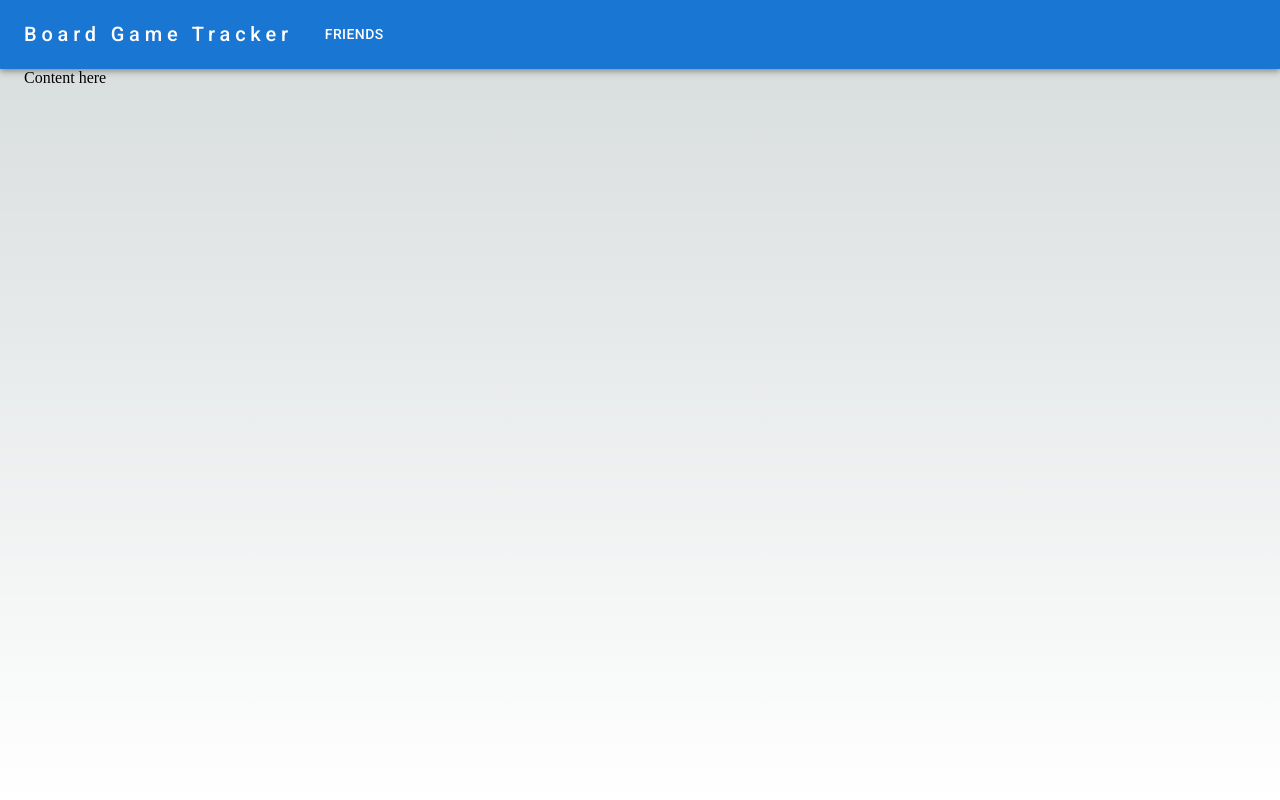
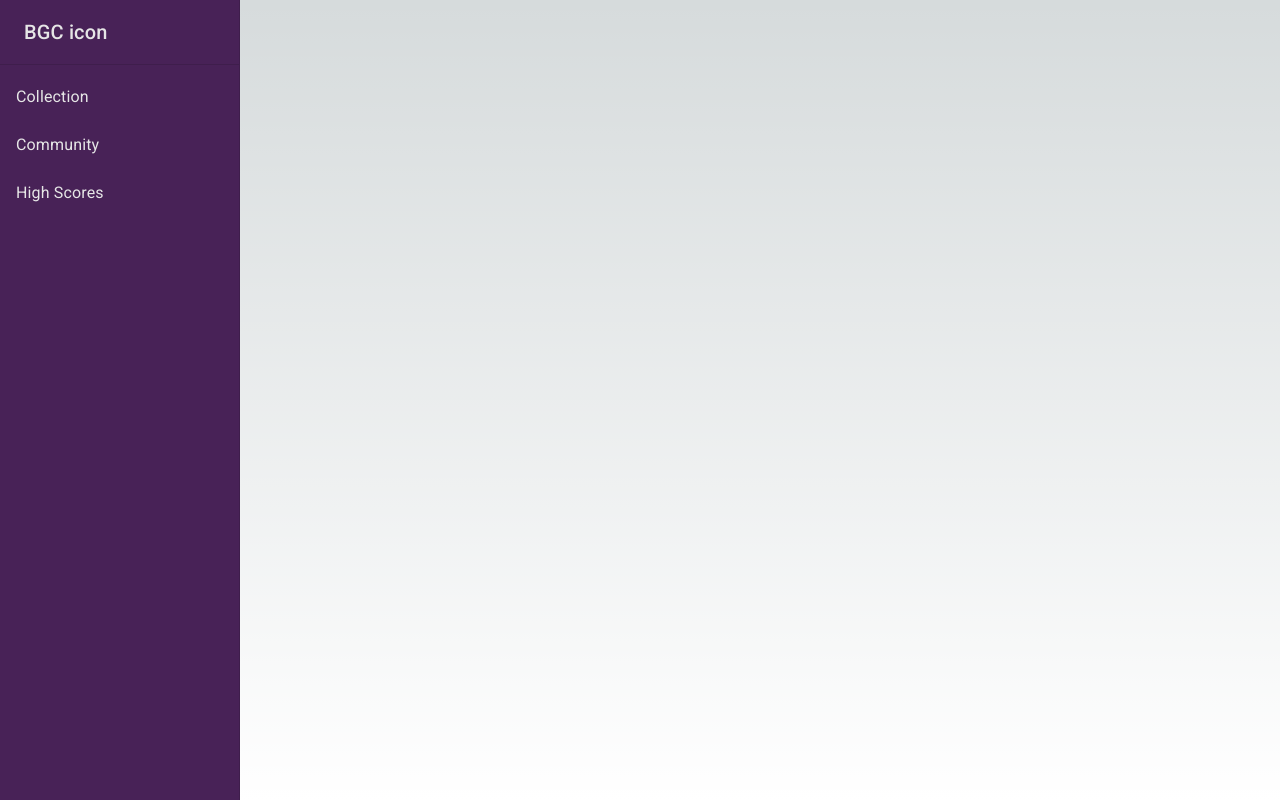
Before and after one commit to parkeralexjm/board-game-tracker, a Next.js app: page / in a window 1280 px wide. Built offline with nearby package versions, Linux system fonts and the light colour scheme.

Commit message:
Added sidebar and unlocked yarn.lock from imanage

```diff
--- /dev/null
+++ b/src/components/sidebar.tsx
@@ -0,0 +1,56 @@
+import * as React from 'react';
+import Box from '@mui/material/Box';
+import Drawer from '@mui/material/Drawer';
+import Toolbar from '@mui/material/Toolbar';
+import List from '@mui/material/List';
+import Typography from '@mui/material/Typography';
+import Divider from '@mui/material/Divider';
+import ListItem from '@mui/material/ListItem';
+import ListItemButton from '@mui/material/ListItemButton';
+import ListItemText from '@mui/material/ListItemText';
+import { Button, ThemeProvider } from '@mui/material';
+import { mainTheme } from '@/themes/themes';
+
+const drawerWidth = 240;
+
+export default function PermanentDrawerLeft() {
+  return (
+    <ThemeProvider theme={mainTheme}>
+      <Box sx={{ display: 'flex' }}>
+        <Drawer
+          sx={{
+            width: drawerWidth,
+            flexShrink: 0,
+            '.MuiDrawer-paper': {
+              width: drawerWidth,
+            },
+          }}
+          variant="permanent"
+          anchor="left"
+        >
+        <Toolbar>
+          <Typography
+            variant="h6"
+            noWrap
+            component="a"
+            href="/"
+            sx={{  }}
+          >
+            BGC icon
+          </Typography>
+        </Toolbar>
+        <Divider />
+        <List>
+          {['Collection', 'Community', 'High Scores'].map((text, index) => (
+            <ListItem key={text} disablePadding>
+              <ListItemButton component="a" href={text} color="primary">
+                <ListItemText primary={text} />
+              </ListItemButton>
+            </ListItem>
+          ))}
+        </List>
+        </Drawer>
+      </Box>
+    </ThemeProvider>
+  );
+}
--- a/src/pages/index.tsx
+++ b/src/pages/index.tsx
@@ -2,6 +2,7 @@ import Head from 'next/head';
 import { Inter } from '@next/font/google';
 import Header from '../components/header';
 import Container from '@mui/material/Container';
+import Sidebar from '@/components/sidebar';
 
 const inter = Inter({ subsets: ['latin'] })
 
@@ -13,7 +14,7 @@ export default function Home() {
         <meta name="description" content="A website for tracking board games" />
       </Head>
       <header>
-        <Header />
+        <Sidebar/>
       </header>
       <main>
         <Container maxWidth="xl">
--- /dev/null
+++ b/src/themes/themes.tsx
@@ -0,0 +1,19 @@
+import { createTheme } from "@mui/material"
+import { purple, teal } from "@mui/material/colors"
+
+export const mainTheme = createTheme({
+    palette: {
+        primary: purple,
+        secondary: teal
+    },
+    components: {
+        MuiDrawer: {
+            styleOverrides: {
+                paper: {
+                    background: '#482257',
+                    color: '#E6E6E6'
+                },
+            }
+        }
+    }
+})
```
Also changed, not shown: 1 other file (tests, documents, lock files or other folders).
